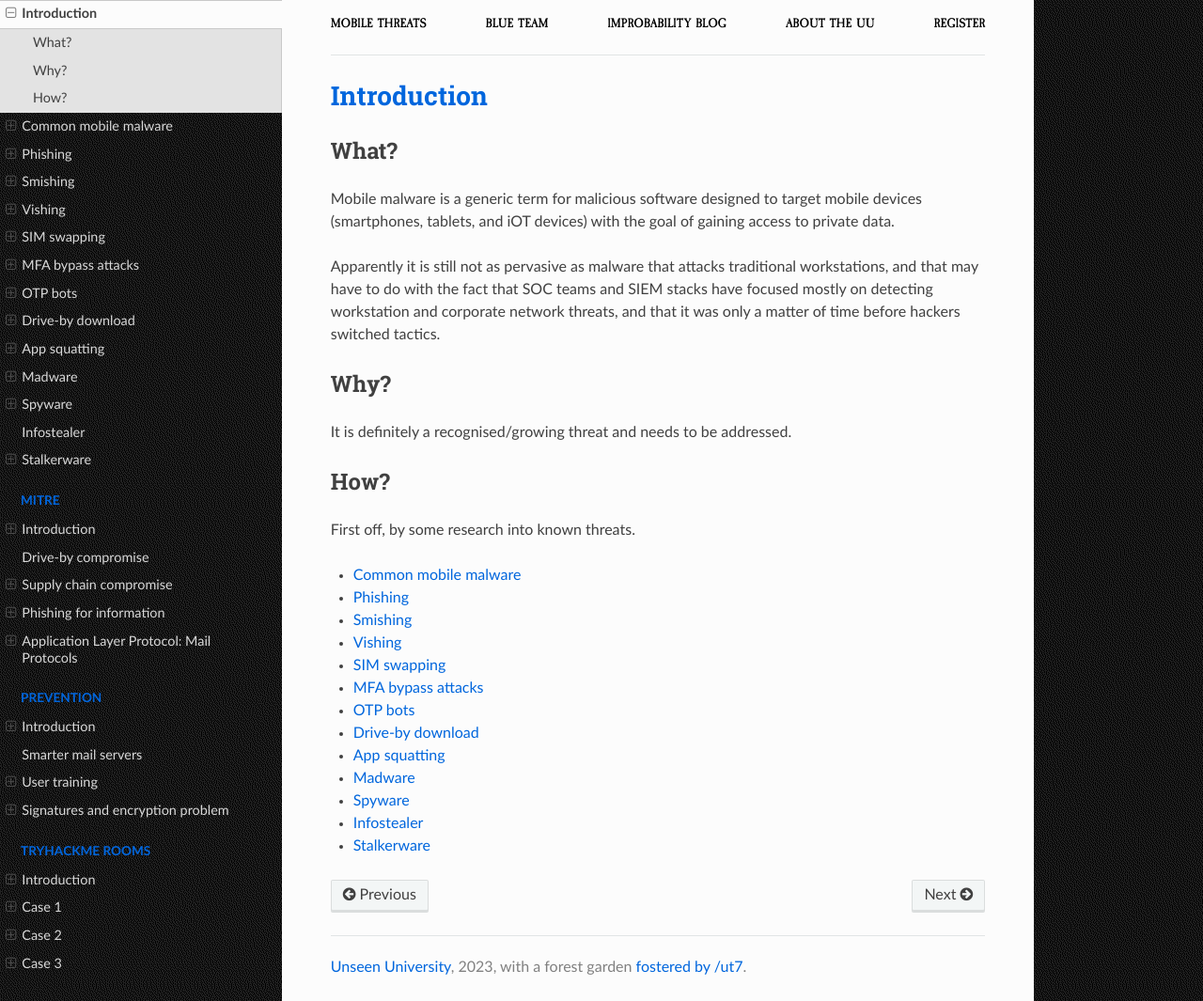
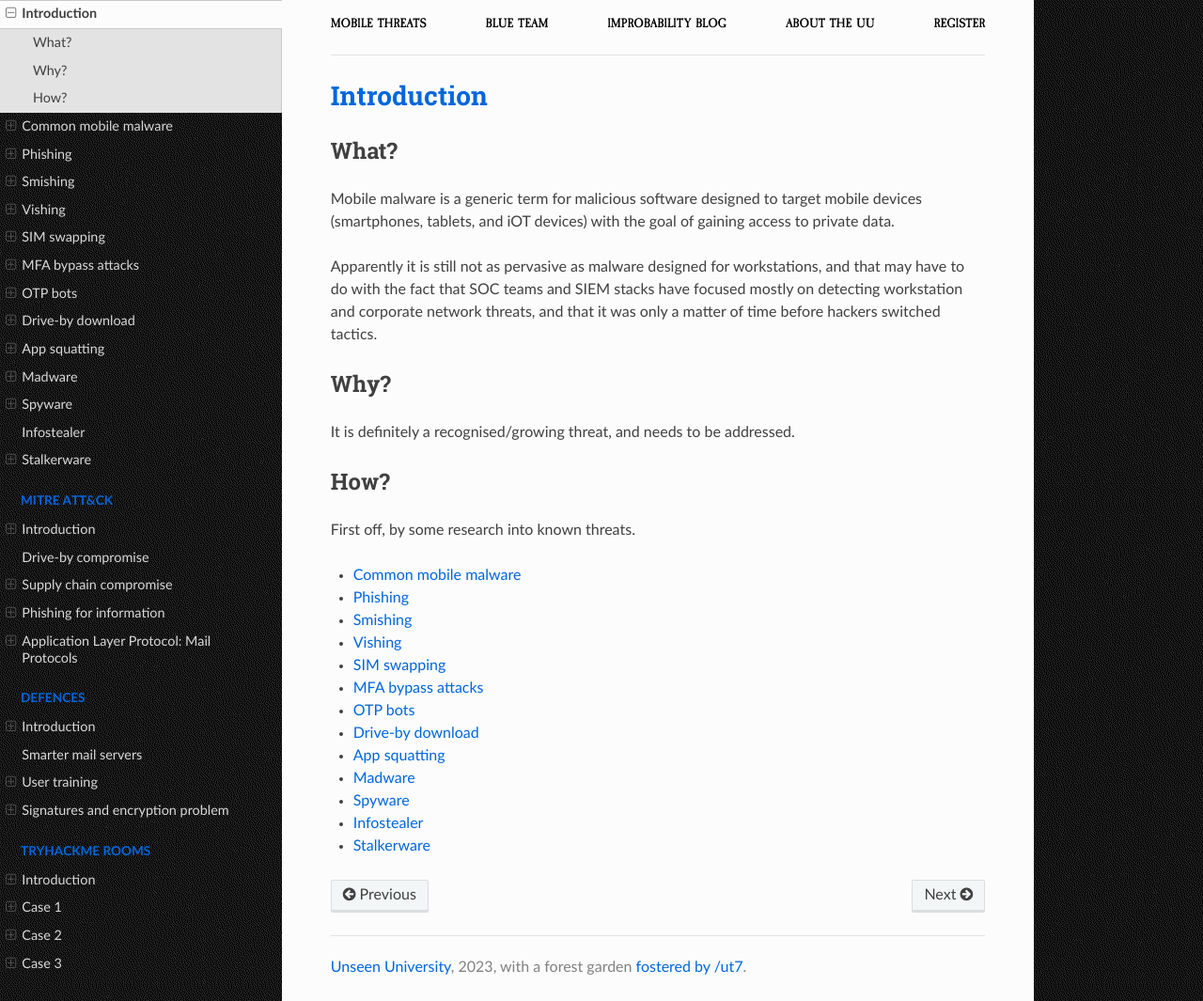
Before and after one commit to tymyrddin/blue-phish, a Sphinx documentation site: the page built from source/docs/notes/README.md, in a window 1280 px wide and 1065 px high. Shown: the whole window at 94% size. Built offline with Sphinx 7.4.7 and the Read the Docs theme 2.0.0, drawn with Linux system fonts in a browser that asks for light colours.

Commit message:
Mobile threats

```diff
--- a/source/docs/notes/README.md
+++ b/source/docs/notes/README.md
@@ -4,11 +4,11 @@
 
 Mobile malware is a generic term for malicious software designed to target mobile devices (smartphones, tablets, and iOT devices) with the goal of gaining access to private data.
 
-Apparently it is still not as pervasive as malware that attacks traditional workstations, and that may have to do with the fact that SOC teams and SIEM stacks have focused mostly on detecting workstation and corporate network threats, and that it was only a matter of time before hackers switched tactics.
+Apparently it is still not as pervasive as malware designed for workstations, and that may have to do with the fact that SOC teams and SIEM stacks have focused mostly on detecting workstation and corporate network threats, and that it was only a matter of time before hackers switched tactics.
 
 ## Why?
 
-It is definitely a recognised/growing threat and needs to be addressed.
+It is definitely a recognised/growing threat, and needs to be addressed.
 
 ## How?
 
--- a/source/index.rst
+++ b/source/index.rst
@@ -42,7 +42,7 @@ Mobile threats
    :glob:
    :maxdepth: 1
    :includehidden:
-   :caption: MITRE
+   :caption: Mitre Att&Ck
 
    docs/analysis/README.md
    docs/analysis/drive-by.md
@@ -54,12 +54,12 @@ Mobile threats
    :glob:
    :maxdepth: 1
    :includehidden:
-   :caption: Prevention
+   :caption: Defences
 
    docs/prevention/README.md
    Smarter mail servers <https://mailserver.tymyrddin.dev/>
    docs/prevention/training.md
-   docs/prevention/encryption.md
+   docs/prevention/problem.md
 
 ----
 
```
Also changed, not shown: source/docs/notes/otp-bots.md (+1 -1 lines), source/docs/prevention/README.md (+1 -1 lines), source/docs/prevention/problem.md (renamed from source/docs/prevention/encryption.md).
